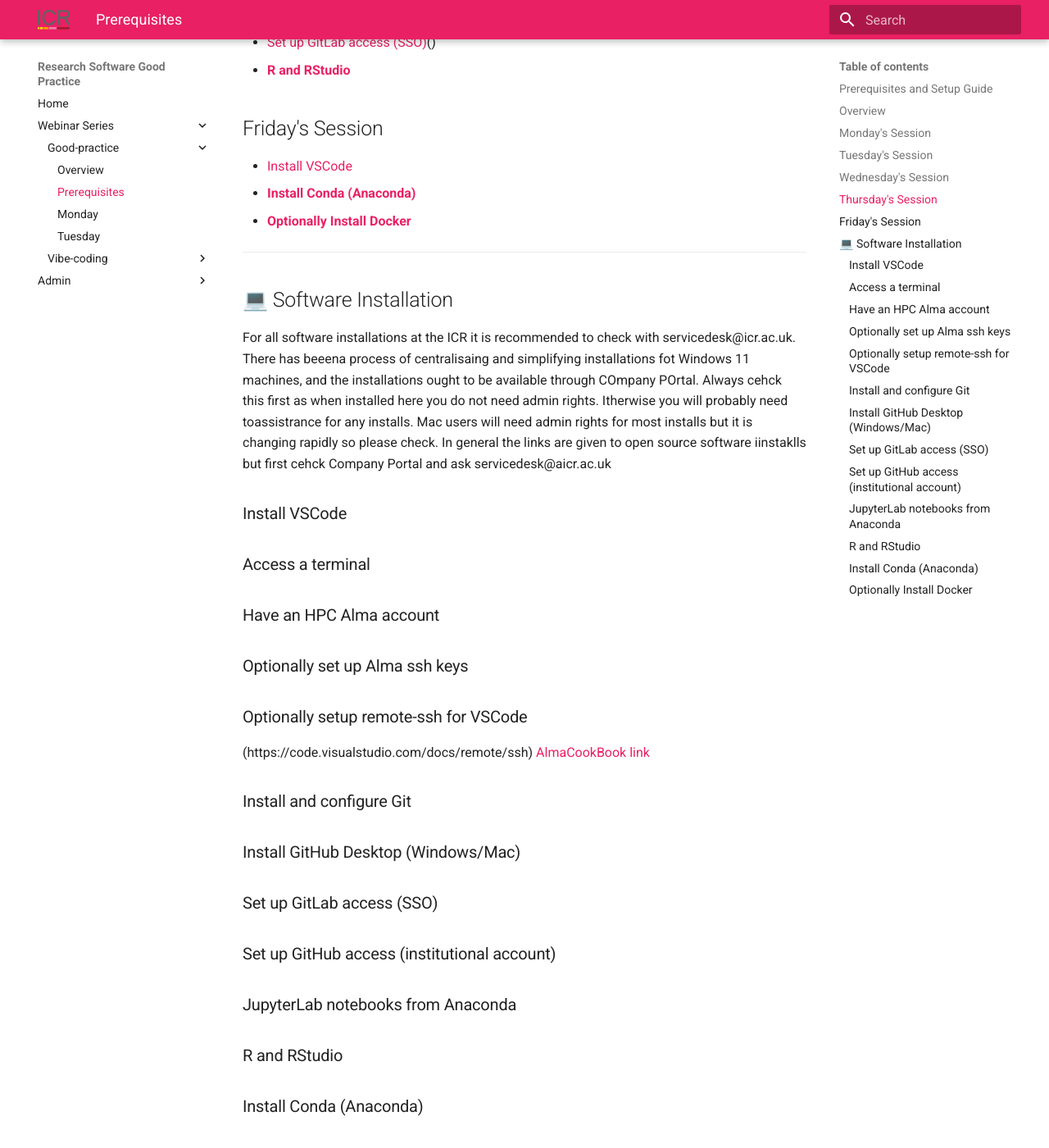
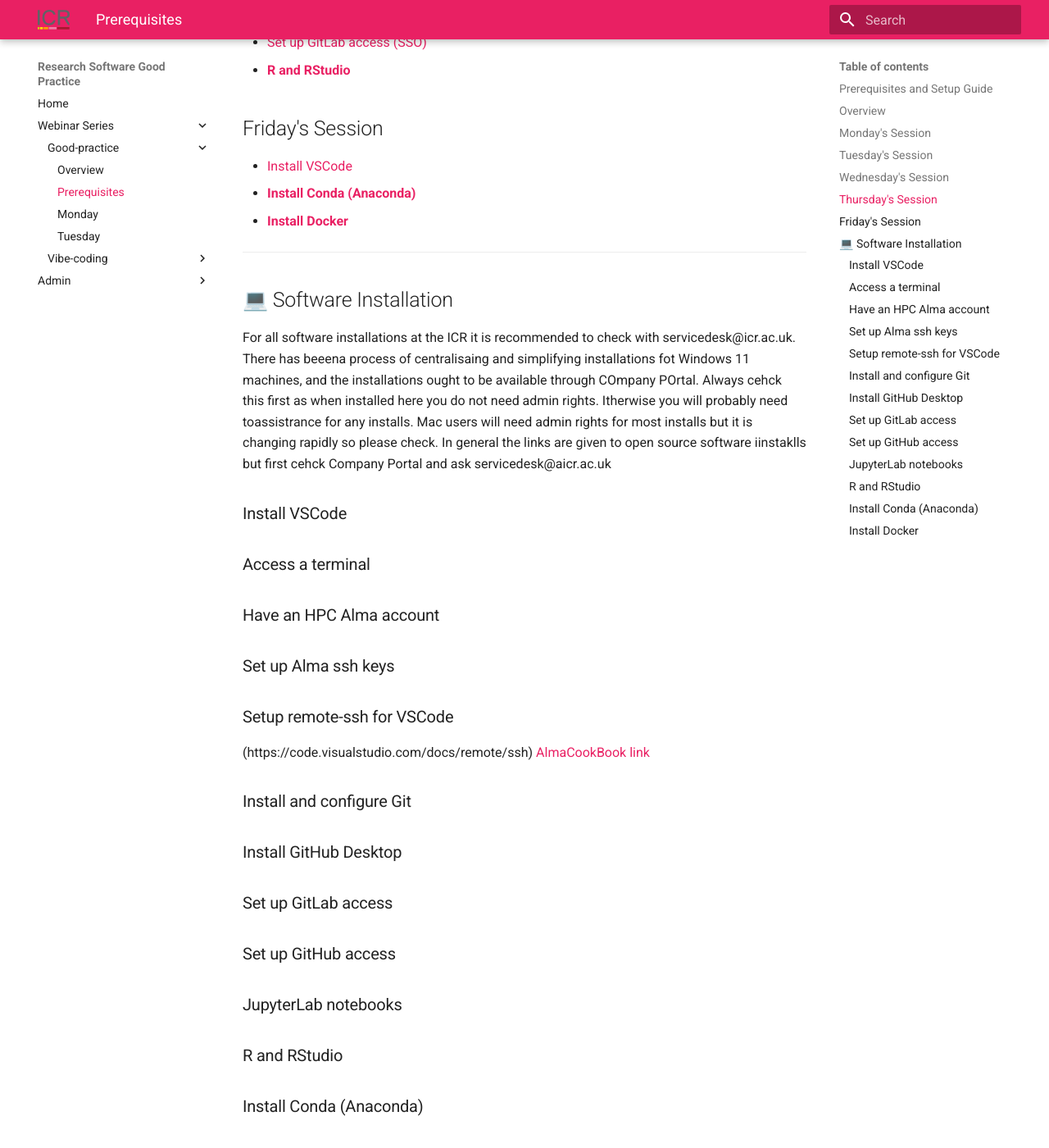
Before and after one commit to ICR-SC/good-practice, an MkDocs documentation site: the page built from docs/good/setup.md, in a window 1280 px wide and 1400 px high, scrolled down 1474 px. Shown: the whole window at 82% size. Built offline with MkDocs 1.6.1 and Material for MkDocs 9.7.7, drawn with Linux system fonts in a browser that asks for light colours; some of the changed text lies outside the part shown.

Commit message:
added links to installs

```diff
--- a/docs/good/setup.md
+++ b/docs/good/setup.md
@@ -17,36 +17,36 @@
 ---
 
 ## Monday's Session
-- [**Install VSCode**]()
-- [**Access a terminal**]()
-- [**Have an HPC Alma account**]()
-- [**Optionally set up Alma ssh keys**]()
-- [**Optionally setup remote-ssh for VSCode**](https://code.visualstudio.com/docs/remote/ssh) [AlmaCookBook link](https://almacookbook.github.io/ides/remote/)
+- [**Install VSCode**](#install-vscode)
+- [**Access a terminal**](#access-a-terminal)
+- [**Have an HPC Alma account**](#have-an-hpc-alma-account)
+- [**Optionally set up Alma ssh keys**](#set-up-alma-ssh-keys)
+- [**Optionally setup remote-ssh for VSCode**](#setup-remote-ssh-for-vscode)
 
 
 ## Tuesday's Session
-- [Install VSCode]()
-- [**Install and configure Git**]()
-- [**Install GitHub Desktop (Windows/Mac)**]()
-- [**Set up GitLab access (SSO)**]()
-- [**Set up GitHub access (institutional account)**]()
+- [Install VSCode](#install-vscode)
+- [**Install and configure Git**](#install-and-configure-git)
+- [**Install GitHub Desktop (Windows/Mac)**](#install-github-desktop)
+- [**Set up (internal) GitLab access**](#set-up-gitlab-access)
+- [**Set up GitHub access (institutional account)**](#set-up-github-access)
 
 ## Wednesday's Session
-- [Install VSCode]()
-- [Install and configure Git]()
-- [Set up GitLab access (SSO)]()
-- [**JupyterLab notebooks from Anaconda**]()
+- [Install VSCode](#install-vscode)
+- [Install and configure Git](#install-and-configure-git)
+- [Set up GitLab access (SSO)](#set-up-gitlab-access)
+- [**JupyterLab notebooks from Anaconda**](#jupyterlab-notebooks)
 
 ## Thursday's Session
-- [Install VSCode]()
-- [Install and configure Git]()()
-- [Set up GitLab access (SSO)]()()
-- [**R and RStudio**]()
+- [Install VSCode](#install-vscode)
+- [Install and configure Git](#install-and-configure-git)
+- [Set up GitLab access (SSO)](#set-up-gitlab-access)
+- [**R and RStudio**](#r-and-rstudio)
 
 ## Friday's Session
-- [Install VSCode]()
-- [**Install Conda (Anaconda)**]()
-- [**Optionally Install Docker**]()
+- [Install VSCode](#install-vscode)
+- [**Install Conda (Anaconda)**](#install-conda-anaconda)
+- [**Install Docker**](#install-docker)
 
 ---
 
@@ -56,15 +56,15 @@
 ### Install VSCode
 ### Access a terminal
 ### Have an HPC Alma account
-### Optionally set up Alma ssh keys
-### Optionally setup remote-ssh for VSCode
+### Set up Alma ssh keys
+### Setup remote-ssh for VSCode
 (https://code.visualstudio.com/docs/remote/ssh) [AlmaCookBook link](https://almacookbook.github.io/ides/remote/)
 
 ### Install and configure Git
-### Install GitHub Desktop (Windows/Mac)
-### Set up GitLab access (SSO)
-### Set up GitHub access (institutional account)
-### JupyterLab notebooks from Anaconda
+### Install GitHub Desktop
+### Set up GitLab access
+### Set up GitHub access
+### JupyterLab notebooks
 ### R and RStudio
 ### Install Conda (Anaconda)
-### Optionally Install Docker
+### Install Docker
```
